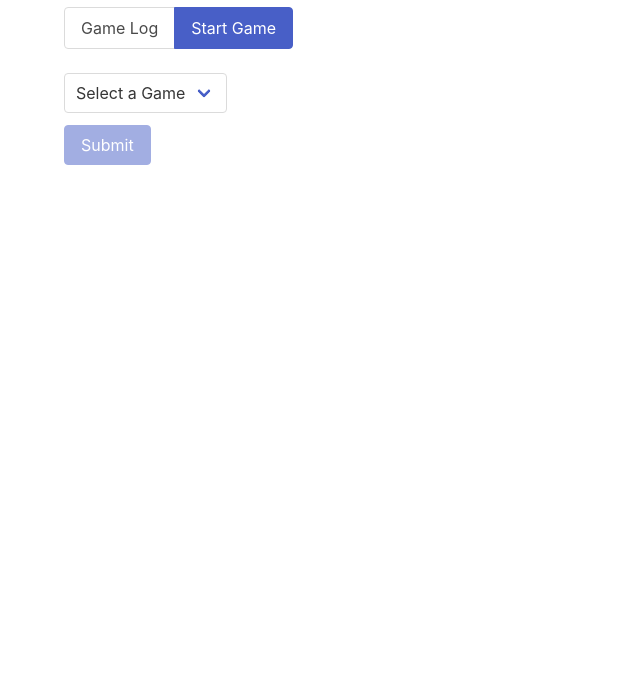
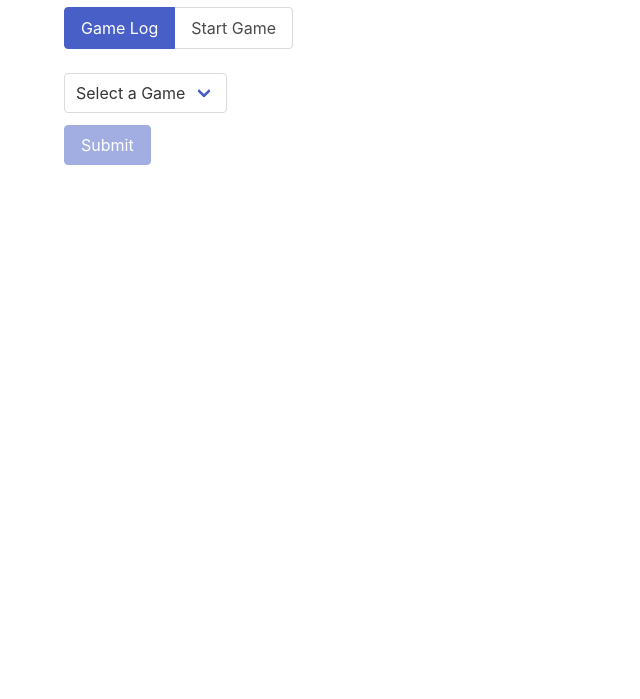
Before and after one commit to ChexWarrior/viktory-web-extension, a website with bundled scripts: page src/popup.html in a window 1280 px wide. Shown: the part 101-800 px from the top of the page, without its empty margins (0-640 px from the left). Built offline with nearby package versions, Linux system fonts and the light colour scheme; no server answers.

Commit message:
Show scraper content by default

```diff
--- a/src/popup.html
+++ b/src/popup.html
@@ -14,8 +14,8 @@
       <h1 class="title">Viktory Tool</h1>
       <div class="tabs is-toggle">
         <ul>
-          <li data-tab-control="1"><a>Game Log</a></li>
-          <li class="is-active" data-tab-control="2"><a>Start Game</a></li>
+          <li class="is-active" data-tab-control="1"><a>Game Log</a></li>
+          <li data-tab-control="2"><a>Start Game</a></li>
         </ul>
       </div>
       <form id="scrapeForm" data-tab-body="1">
```
